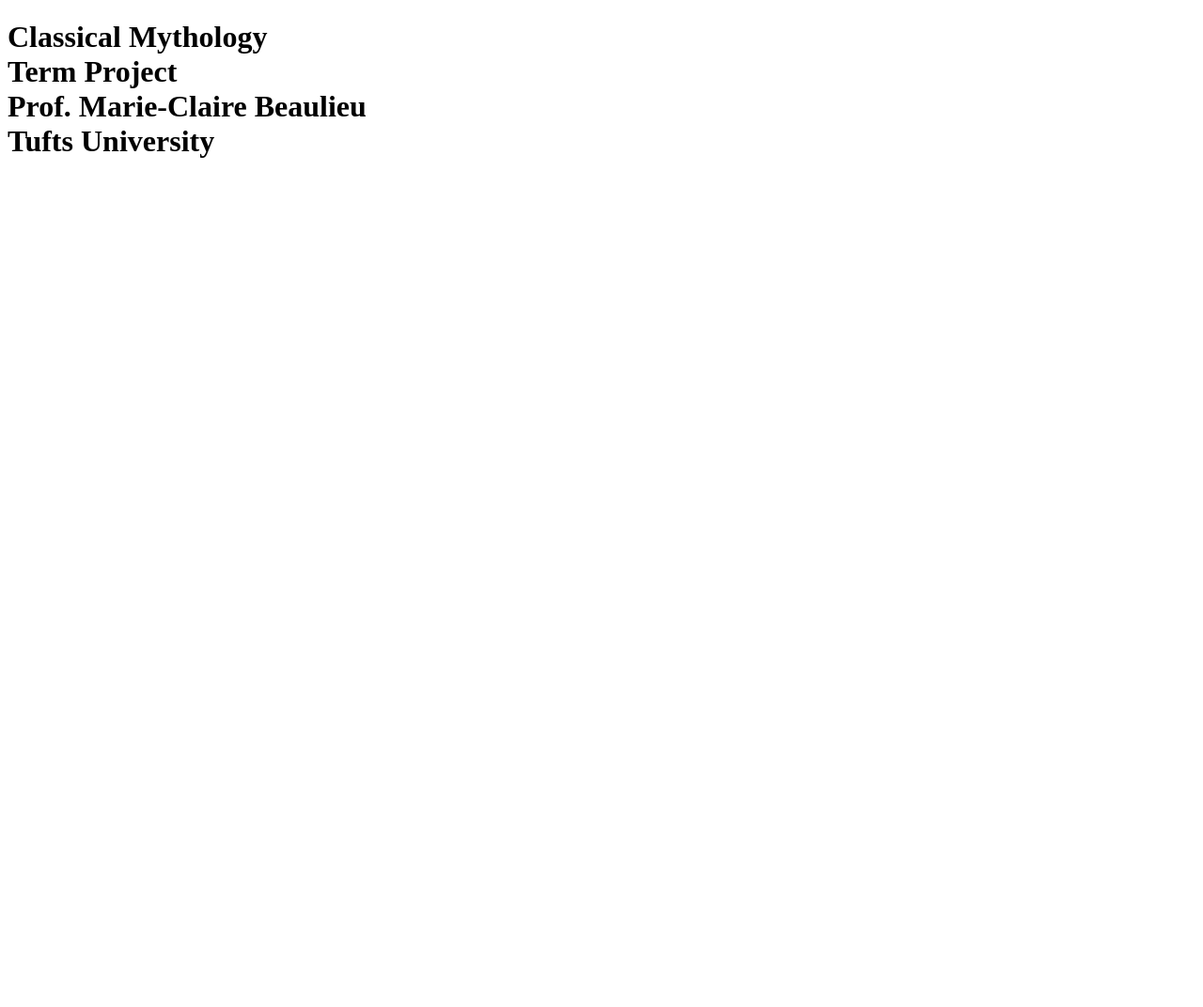
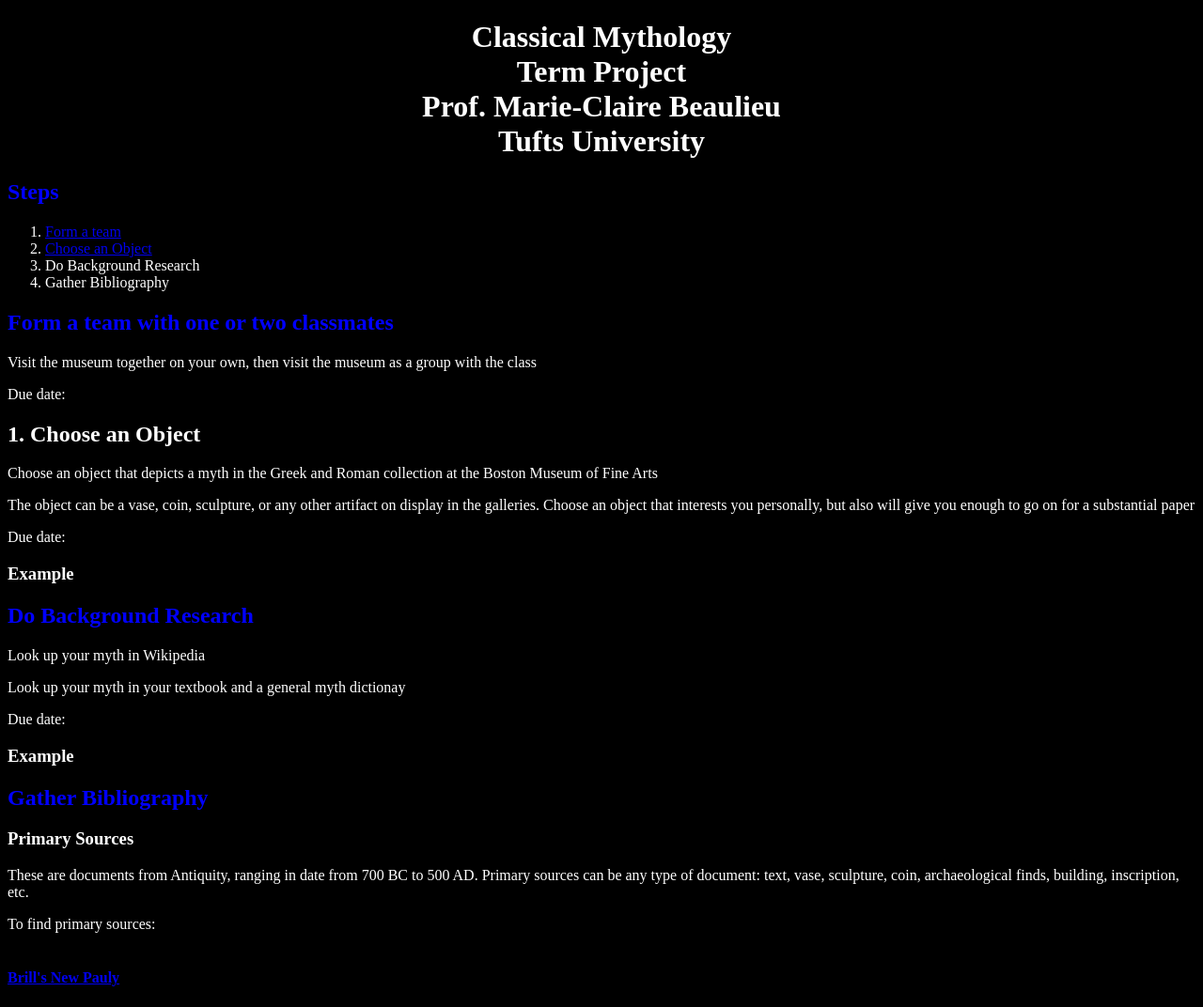
Before and after one commit to Marie-ClaireBeaulieu/Marie-ClaireBeaulieu.github.io, a plain HTML site: page Instructions for Classical Mythology Term Project.html in a window 1280 px wide. Shown: the whole page at 94% size. Before the commit the page ends 800 px from the top, so only its background shows below. Drawn offline with Linux system fonts and the light colour scheme.

Commit message:
Commit changes

```diff
--- a/Instructions for Classical Mythology Term Project.html
+++ b/Instructions for Classical Mythology Term Project.html
@@ -2,11 +2,46 @@
 <html xmlns="http://www.w3.org/1999/xhtml">
     <head>
         <title>Instructions for Classical Mythology term project</title>
+    <style type="text/css">
+        body {
+        background-color: black;
+        color: white;
+        }
+        .headers-of-steps {
+        color: blue;
+        }
+        #Title-of-project {
+        text-align: center;
+        }
+    </style>
     </head>
     <body>
-        <h1>Classical Mythology<br>
-       Term Project<br>
-       Prof. Marie-Claire Beaulieu<br>
-           Tufts University</h1>
+        <h1 id="Title-of-project">Classical Mythology<br/>
+            Term Project<br/>
+            Prof. Marie-Claire Beaulieu <br/>
+            Tufts University <br/></h1>
+        <h2 class="headers-of-steps">Steps</h2>
+        <ol><li> <a href="#form-team">Form a team</a></li>
+        <li> <a href="#choose-team">Choose an Object</a></li>
+        <li>Do Background Research</li>
+        <li>Gather Bibliography</li></ol>
+        <h2 id="form-team" class="headers-of-steps">Form a team with one or two classmates</h2>
+        <p>Visit the museum together on your own, then visit the museum as a group with the class</p>
+        <p class="due-dates">Due date:<!-- First week of term --></p>
+        <h2 id="choose-object">1. Choose an Object</h2>
+        <p>Choose an object that depicts a myth in the Greek and Roman collection at the Boston Museum of Fine Arts</p>
+        <p>The object can be a vase, coin, sculpture, or any other artifact on display in the galleries. Choose an object that interests you personally, but also will give you enough to go on for a substantial paper</p>
+        <p class="due-dates">Due date: <!-- Second week of term --></p>
+        <h3>Example</h3>
+        <h2 class="headers-of-steps">Do Background Research</h2>
+        <p>Look up your myth in Wikipedia</p>
+        <p>Look up your myth in your textbook and a general myth dictionay</p>
+        <p class="due-dates">Due date: <!-- Second and third week of term --></p>
+        <h3>Example</h3>
+        <h2 class="headers-of-steps">Gather Bibliography</h2>
+        <h3>Primary Sources</h3>
+        <p>These are documents from Antiquity, ranging in date from 700 BC to 500 AD. Primary sources can be any type of document: text, vase, sculpture, coin, archaeological finds, building, inscription, etc.</p>
+        <p>To find primary sources: <br></br></p>
+        <h4><a href="http://referenceworks.brillonline.com/browse/brill-s-new-pauly">Brill's New Pauly</a></h4>
     </body>
 </html>
```
Also changed, not shown: index.html (+1 -0 lines).
